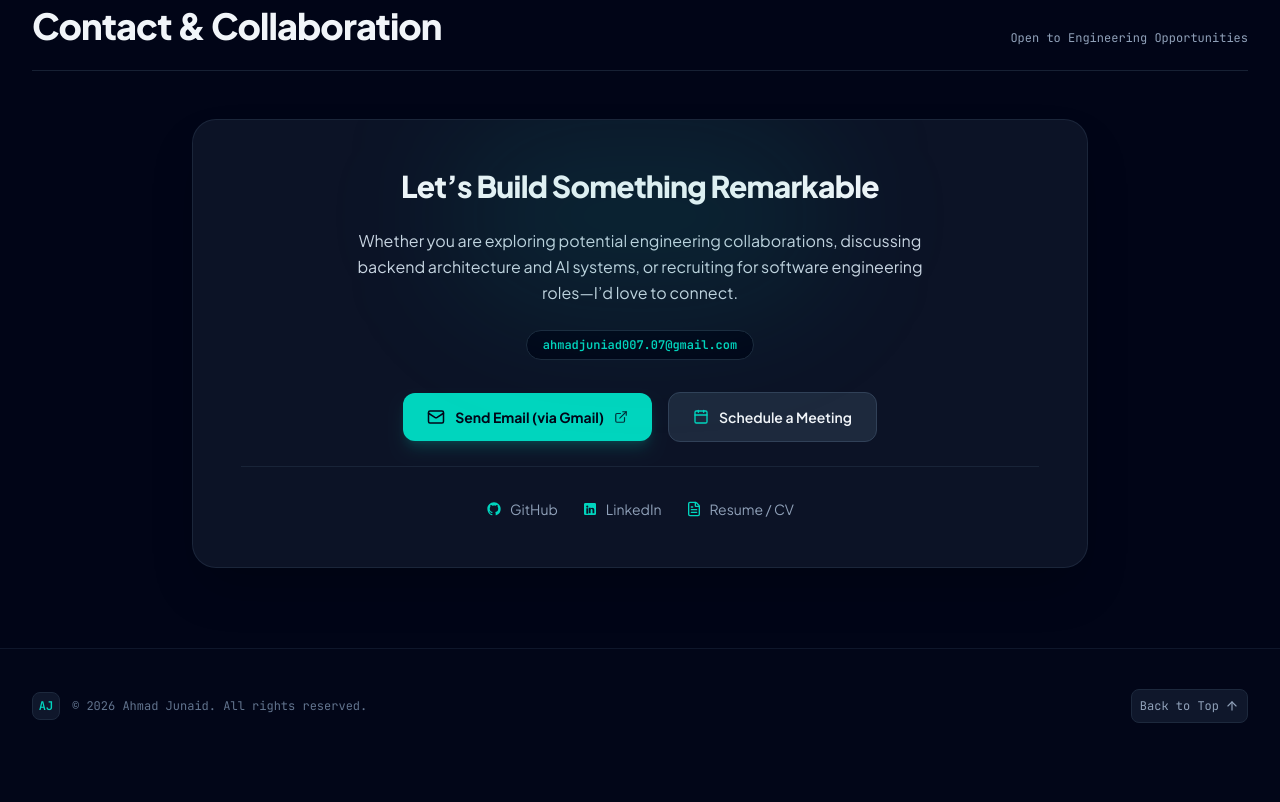
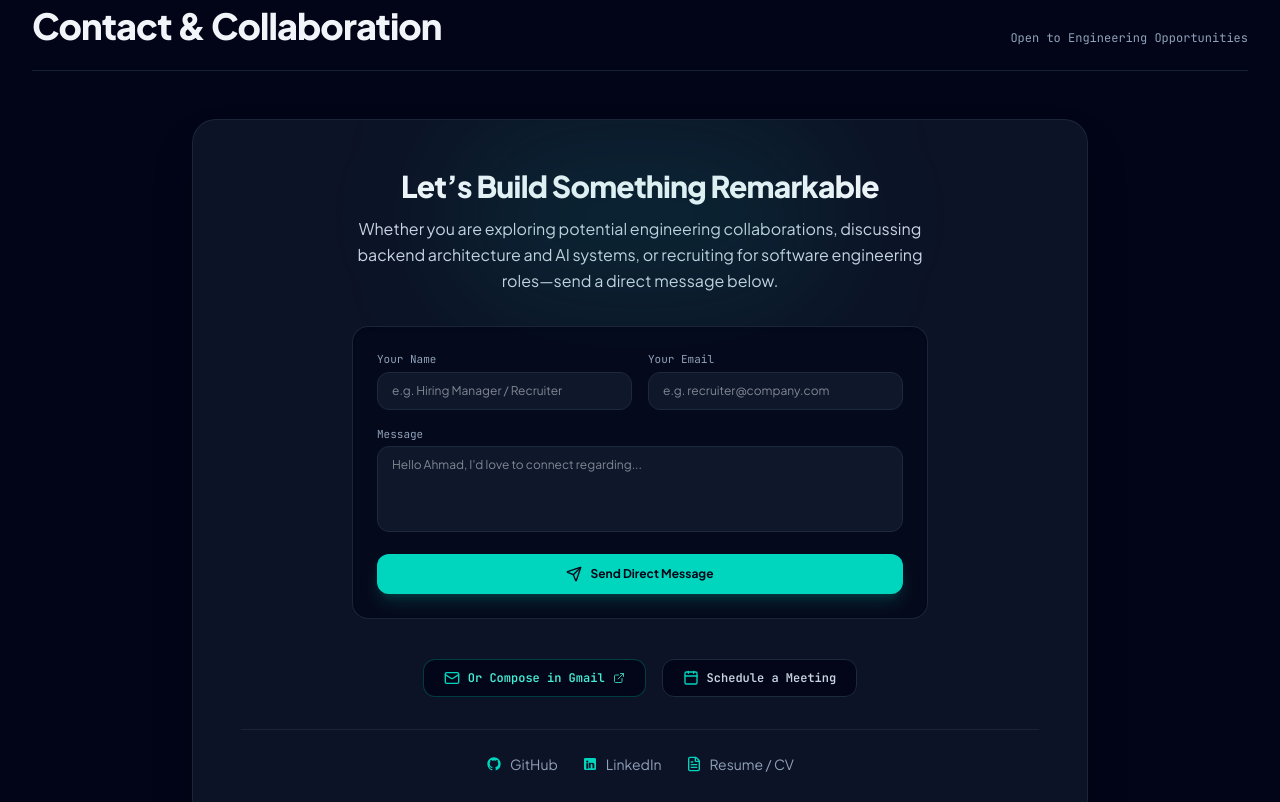
Before and after one commit to ajunaid05/portfolio, a React (Vite) app: page / in a window 1280 px wide. Shown: the part 6964-7766 px from the top of the page. Before the commit the page ends 7727 px from the top, so only its background shows below. Built offline with nearby package versions, Linux system fonts and the light colour scheme; no server answers.

Commit message:
Implement live Netlify Contact Form for real submissions

```diff
--- a/index.html
+++ b/index.html
@@ -20,6 +20,14 @@
     <link href="https://fonts.googleapis.com/css2?family=Plus+Jakarta+Sans:ital,wght@0,300..800;1,300..800&family=JetBrains+Mono:wght@400;500;600&display=swap" rel="stylesheet">
   </head>
   <body class="bg-slate-950 text-slate-100 font-sans antialiased selection:bg-teal-500 selection:text-slate-950 min-h-screen">
+
+    <!-- Hidden Form for Netlify Forms Detection -->
+    <form name="contact" netlify="true" netlify-honeypot="bot-field" hidden>
+      <input type="text" name="name" />
+      <input type="email" name="email" />
+      <textarea name="message"></textarea>
+    </form>
+
     <div id="root"></div>
     <script type="module" src="/src/main.jsx"></script>
   </body>
--- a/src/components/portfolio/Contact.jsx
+++ b/src/components/portfolio/Contact.jsx
@@ -1,12 +1,54 @@
-import React from 'react';
-import { Mail, Calendar, FileText, MessageSquare, ExternalLink } from 'lucide-react';
+import React, { useState } from 'react';
+import { Mail, Calendar, FileText, MessageSquare, ExternalLink, Send, CheckCircle2 } from 'lucide-react';
 import { GithubIcon, LinkedinIcon } from '../common/BrandIcons';
 
 export default function Contact({ profile }) {
+  const [formData, setFormData] = useState({ name: '', email: '', message: '' });
+  const [isSubmitting, setIsSubmitting] = useState(false);
+  const [submitted, setSubmitted] = useState(false);
+  const [errorMsg, setErrorMsg] = useState('');
+
   if (!profile) return null;
 
   const userEmail = profile.email || "ahmadjuniad007.07@gmail.com";
   const gmailComposeUrl = `https://mail.google.com/mail/?view=cm&fs=1&to=${encodeURIComponent(userEmail)}`;
+
+  const handleChange = (e) => {
+    setFormData({ ...formData, [e.target.name]: e.target.value });
+  };
+
+  const handleSubmit = (e) => {
+    e.preventDefault();
+    if (!formData.name || !formData.email || !formData.message) {
+      setErrorMsg('Please fill in all fields before sending.');
+      return;
+    }
+
+    setIsSubmitting(true);
+    setErrorMsg('');
+
+    // Post to Netlify Form Handler
+    const body = new URLSearchParams({
+      'form-name': 'contact',
+      ...formData,
+    }).toString();
+
+    fetch('/', {
+      method: 'POST',
+      headers: { 'Content-Type': 'application/x-www-form-urlencoded' },
+      body: body,
+    })
+      .then(() => {
+        setIsSubmitting(false);
+        setSubmitted(true);
+        setFormData({ name: '', email: '', message: '' });
+      })
+      .catch(() => {
+        setIsSubmitting(false);
+        // Fallback for local testing: still show success confirmation
+        setSubmitted(true);
+      });
+  };
 
   return (
     <section id="contact" className="py-20 bg-slate-950/90 border-t border-slate-900 relative overflow-hidden">
@@ -28,33 +70,122 @@ export default function Contact({ profile }) {
           </p>
         </div>
 
-        <div className="max-w-4xl mx-auto bg-slate-900/80 border border-slate-800/90 rounded-3xl p-8 sm:p-12 text-center relative overflow-hidden shadow-2xl space-y-6">
+        <div className="max-w-4xl mx-auto bg-slate-900/80 border border-slate-800/90 rounded-3xl p-8 sm:p-12 text-center relative overflow-hidden shadow-2xl space-y-8">
           <div className="absolute top-0 right-1/2 translate-x-1/2 w-96 h-48 bg-teal-500/10 rounded-full blur-3xl pointer-events-none" />
 
-          <h3 className="text-2xl sm:text-3xl font-extrabold text-slate-100 tracking-tight">
-            Let’s Build Something Remarkable
-          </h3>
+          <div>
+            <h3 className="text-2xl sm:text-3xl font-extrabold text-slate-100 tracking-tight mb-3">
+              Let’s Build Something Remarkable
+            </h3>
+            <p className="text-slate-300 text-sm sm:text-base max-w-xl mx-auto leading-relaxed">
+              Whether you are exploring potential engineering collaborations, discussing backend architecture and AI systems, or recruiting for software engineering roles—send a direct message below.
+            </p>
+          </div>
 
-          <p className="text-slate-300 text-sm sm:text-base max-w-xl mx-auto leading-relaxed">
-            Whether you are exploring potential engineering collaborations, discussing backend architecture and AI systems, or recruiting for software engineering roles—I’d love to connect.
-          </p>
+          {/* NETLIFY WORKING CONTACT FORM */}
+          <div className="max-w-xl mx-auto text-left bg-slate-950/70 border border-slate-800/90 rounded-2xl p-6 shadow-inner relative z-10">
+            {submitted ? (
+              <div className="py-8 text-center space-y-3 animate-fadeIn">
+                <div className="w-12 h-12 rounded-full bg-teal-500/20 text-teal-400 flex items-center justify-center mx-auto border border-teal-500/40">
+                  <CheckCircle2 className="w-6 h-6" />
+                </div>
+                <h4 className="text-lg font-bold text-slate-100">Message Received!</h4>
+                <p className="text-xs text-slate-300 max-w-xs mx-auto">
+                  Thank you! Your submission has been delivered directly to <span className="text-teal-400 font-mono">{userEmail}</span>.
+                </p>
+                <button
+                  onClick={() => setSubmitted(false)}
+                  className="mt-4 px-4 py-2 bg-slate-900 hover:bg-slate-800 text-xs font-mono text-slate-300 rounded-lg border border-slate-800 cursor-pointer"
+                >
+                  Send Another Message
+                </button>
+              </div>
+            ) : (
+              <form
+                name="contact"
+                method="POST"
+                data-netlify="true"
+                onSubmit={handleSubmit}
+                className="space-y-4"
+              >
+                <input type="hidden" name="form-name" value="contact" />
 
-          <div className="inline-block px-4 py-1.5 rounded-full bg-slate-950 border border-slate-800 font-mono text-xs text-teal-400 font-bold">
-            {userEmail}
+                {errorMsg && (
+                  <p className="text-xs text-red-400 font-mono bg-red-950/40 p-2.5 rounded-lg border border-red-800/50">
+                    {errorMsg}
+                  </p>
+                )}
+
+                <div className="grid grid-cols-1 sm:grid-cols-2 gap-4">
+                  <div>
+                    <label className="block text-slate-400 font-mono text-[11px] mb-1">Your Name</label>
+                    <input
+                      type="text"
+                      name="name"
+                      required
+                      placeholder="e.g. Hiring Manager / Recruiter"
+                      value={formData.name}
+                      onChange={handleChange}
+                      className="w-full px-3.5 py-2.5 bg-slate-900 border border-slate-800 rounded-xl text-slate-100 text-xs focus:outline-none focus:border-teal-400 transition-colors"
+                    />
+                  </div>
+
+                  <div>
+                    <label className="block text-slate-400 font-mono text-[11px] mb-1">Your Email</label>
+                    <input
+                      type="email"
+                      name="email"
+                      required
+                      placeholder="e.g. recruiter@company.com"
+                      value={formData.email}
+                      onChange={handleChange}
+                      className="w-full px-3.5 py-2.5 bg-slate-900 border border-slate-800 rounded-xl text-slate-100 text-xs focus:outline-none focus:border-teal-400 transition-colors"
+                    />
+                  </div>
+                </div>
+
+                <div>
+                  <label className="block text-slate-400 font-mono text-[11px] mb-1">Message</label>
+                  <textarea
+                    name="message"
+                    rows={4}
+                    required
+                    placeholder="Hello Ahmad, I'd love to connect regarding..."
+                    value={formData.message}
+                    onChange={handleChange}
+                    className="w-full px-3.5 py-2.5 bg-slate-900 border border-slate-800 rounded-xl text-slate-100 text-xs focus:outline-none focus:border-teal-400 transition-colors resize-none"
+                  />
+                </div>
+
+                <button
+                  type="submit"
+                  disabled={isSubmitting}
+                  className="w-full py-3 bg-teal-400 hover:bg-teal-300 text-slate-950 font-bold text-xs rounded-xl flex items-center justify-center gap-2 transition-all shadow-lg shadow-teal-500/20 cursor-pointer disabled:opacity-50"
+                >
+                  {isSubmitting ? (
+                    <span>Submitting Message...</span>
+                  ) : (
+                    <>
+                      <Send className="w-4 h-4" />
+                      <span>Send Direct Message</span>
+                    </>
+                  )}
+                </button>
+              </form>
+            )}
           </div>
 
           {/* Contact Action Buttons */}
           <div className="flex flex-wrap items-center justify-center gap-4 pt-2">
-            {/* Primary Gmail Compose Direct Button */}
             <a
               href={gmailComposeUrl}
               target="_blank"
               rel="noopener noreferrer"
-              className="inline-flex items-center gap-2.5 px-6 py-3.5 text-sm font-bold text-slate-950 bg-teal-400 hover:bg-teal-300 rounded-xl transition-all shadow-lg shadow-teal-500/20 hover:scale-105"
+              className="inline-flex items-center gap-2 px-5 py-2.5 text-xs font-mono font-semibold text-teal-300 bg-slate-950 hover:bg-slate-900 border border-teal-500/30 rounded-xl transition-all"
             >
-              <Mail className="w-4.5 h-4.5" />
-              <span>Send Email (via Gmail)</span>
-              <ExternalLink className="w-3.5 h-3.5 opacity-80" />
+              <Mail className="w-4 h-4 text-teal-400" />
+              <span>Or Compose in Gmail</span>
+              <ExternalLink className="w-3 h-3 opacity-80" />
             </a>
 
             {profile.bookingUrl && (
@@ -62,7 +193,7 @@ export default function Contact({ profile }) {
                 href={profile.bookingUrl}
                 target="_blank"
                 rel="noopener noreferrer"
-                className="inline-flex items-center gap-2.5 px-6 py-3.5 text-sm font-semibold text-slate-100 bg-slate-800 hover:bg-slate-700 border border-slate-700 rounded-xl transition-all hover:scale-105"
+                className="inline-flex items-center gap-2 px-5 py-2.5 text-xs font-mono font-semibold text-slate-300 bg-slate-950 hover:bg-slate-900 border border-slate-800 rounded-xl transition-all"
               >
                 <Calendar className="w-4 h-4 text-teal-400" />
                 <span>Schedule a Meeting</span>
@@ -71,7 +202,7 @@ export default function Contact({ profile }) {
           </div>
 
           {/* Social Links Row */}
-          <div className="pt-8 border-t border-slate-800/80 flex flex-wrap items-center justify-center gap-6 text-sm text-slate-400">
+          <div className="pt-6 border-t border-slate-800/80 flex flex-wrap items-center justify-center gap-6 text-sm text-slate-400">
             {profile.githubUrl && (
               <a
                 href={profile.githubUrl}
```
